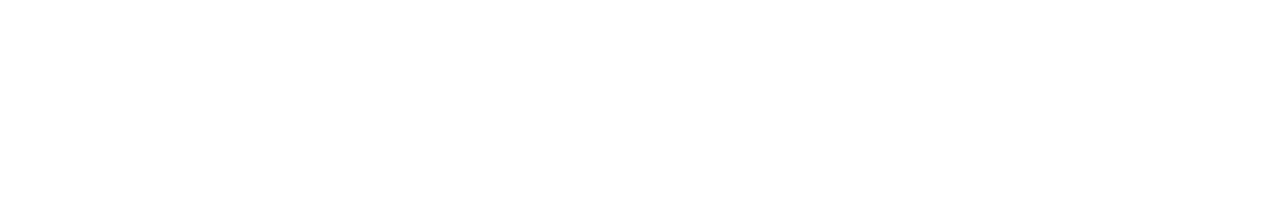
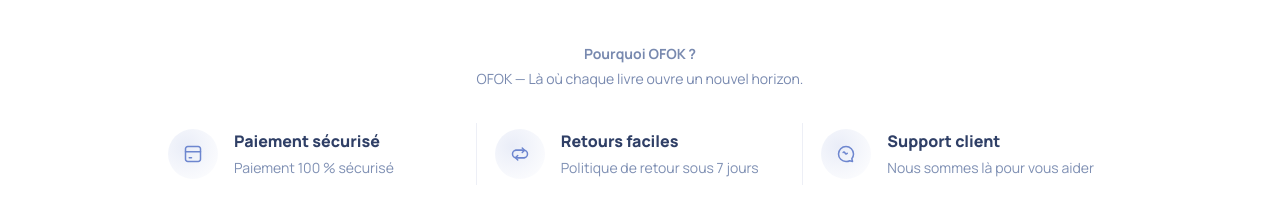
Before and after one commit to loubnaamez10/OFOKstore_website, a React (Vite) app in the folder client/: page / in a window 1280 px wide. Shown: the part 1294-1509 px from the top of the page. Before the commit the page ends 1340 px from the top, so only its background shows below. Built offline with nearby package versions, Linux system fonts and the light colour scheme; no server answers.

Commit message:
the trust bar design

```diff
--- a/client/src/pages/Home.css
+++ b/client/src/pages/Home.css
@@ -398,6 +398,198 @@
   text-align: center;
 }
 
+.home-trust {
+  width: 100%;
+  display: flex;
+  justify-content: center;
+  margin-top: 26px;
+  padding: 0 0 16px;
+}
+
+.home-trust__inner {
+  width: 100%;
+  max-width: 1100px;
+  padding: 0 16px;
+}
+
+.home-trust__intro {
+  margin: 0 0 14px;
+  text-align: center;
+}
+
+.home-trust__intro-title {
+  margin: 0;
+  font-family: "Manrope", "Segoe UI", sans-serif;
+  font-size: 14px;
+  font-weight: 700;
+  line-height: 1.4;
+  color: rgba(90, 111, 157, 0.82);
+}
+
+.home-trust__intro-subtitle {
+  margin: 6px auto 0;
+  max-width: 46rem;
+  font-family: "Manrope", "Segoe UI", sans-serif;
+  font-size: 14px;
+  font-weight: 400;
+  letter-spacing: 0;
+  line-height: 1.4;
+  color: rgba(90, 111, 157, 0.82);
+}
+
+.home-trust__bar {
+  display: flex;
+  align-items: stretch;
+  justify-content: space-between;
+  width: 100%;
+  max-width: 980px;
+  margin: 0 auto;
+  padding: 8px 0;
+  border-radius: 0;
+  background: transparent;
+  box-shadow: none;
+}
+
+.home-trust[dir="rtl"] .home-trust__bar {
+  direction: rtl;
+}
+
+.home-trust[dir="rtl"] .home-trust__item {
+  text-align: right;
+}
+
+.home-trust__sr-only {
+  position: absolute;
+  width: 1px;
+  height: 1px;
+  padding: 0;
+  margin: -1px;
+  overflow: hidden;
+  clip: rect(0, 0, 0, 0);
+  white-space: nowrap;
+  border: 0;
+}
+
+.home-trust__item {
+  min-width: 0;
+  flex: 1 1 0;
+  display: flex;
+  align-items: center;
+  gap: 16px;
+  padding: 18px 18px;
+  position: relative;
+}
+
+.home-trust__item:not(:last-child)::after {
+  content: "";
+  position: absolute;
+  top: 12px;
+  bottom: 12px;
+  right: 0;
+  width: 1px;
+  background: rgba(105, 127, 176, 0.12);
+}
+
+.home-trust[dir="rtl"] .home-trust__item:not(:last-child)::after {
+  right: auto;
+  left: 0;
+}
+
+.home-trust__icon {
+  width: 50px;
+  height: 50px;
+  flex: 0 0 auto;
+  border-radius: 999px;
+  display: grid;
+  place-items: center;
+  color: #6d86cf;
+  background: radial-gradient(circle at 35% 35%, rgba(109, 134, 207, 0.15) 0%, rgba(109, 134, 207, 0.06) 58%, rgba(255, 255, 255, 0.75) 100%);
+}
+
+.home-trust__icon svg {
+  width: 24px;
+  height: 24px;
+}
+
+.home-trust__card-copy {
+  min-width: 0;
+  display: flex;
+  flex-direction: column;
+  gap: 6px;
+}
+
+.home-trust__card-title {
+  margin: 0;
+  font-family: "Manrope", "Segoe UI", sans-serif;
+  font-size: 16px;
+  font-weight: 800;
+  color: #2f3f66;
+}
+
+.home-trust__card-subtitle {
+  margin: 0;
+  font-family: "Manrope", "Segoe UI", sans-serif;
+  font-size: 14px;
+  color: rgba(90, 111, 157, 0.78);
+}
+
+.home-trust__chevron {
+  margin-inline-start: auto;
+  font-size: 22px;
+  line-height: 1;
+  font-weight: 300;
+  color: rgba(90, 111, 157, 0.82);
+}
+
+.home-trust[dir="rtl"] .home-trust__chevron {
+  margin-inline-start: 0;
+  margin-inline-end: auto;
+}
+
+@media (max-width: 1080px) {
+  .home-trust__bar {
+    flex-direction: column;
+    padding: 8px;
+  }
+
+  .home-trust__item:not(:last-child)::after {
+    top: auto;
+    left: 12px;
+    right: 12px;
+    bottom: 0;
+    width: auto;
+    height: 1px;
+  }
+}
+
+@media (max-width: 720px) {
+  .home-trust {
+    margin-top: 20px;
+  }
+
+  .home-trust__support-toggle {
+    gap: 14px;
+  }
+
+  .home-trust__card-title {
+    font-size: 16px;
+  }
+
+  .home-trust__card-subtitle {
+    font-size: 13px;
+  }
+}
+
+@media (max-width: 480px) {
+  .home-trust__inner {
+    padding: 0 8px;
+  }
+
+  .home-trust__intro-subtitle {
+    font-size: 13px;
+  }
+}
+
 @media (max-width: 1080px) {
   .home-new-arrivals__row {
     grid-template-columns: repeat(3, minmax(0, 1fr));
--- a/client/src/pages/Home.jsx
+++ b/client/src/pages/Home.jsx
@@ -4,6 +4,94 @@
 import { useLang } from "../context/LangContext";
 import BookCard from "../components/BookCard";
 import { getLatestBooks } from "../services/books";
+
+const SOCIAL_CONTACTS = {
+  instagramLabel: "@ofokstore",
+  instagramUrl: "https://www.instagram.com/ofokstore/",
+  whatsappLabel: "+213 000 000 000",
+  whatsappUrl: "https://wa.me/213000000000",
+};
+
+const TRUST_ITEMS = {
+  en: {
+    intro: "Why OFOK ?",
+    introSubtitle: "OFOK — Where every book opens a new horizon.",
+    eyebrow: "Why shop with us",
+    title: "Built for trust and support",
+    cards: [
+      {
+        key: "payment",
+        icon: "payment",
+        title: "Secure Payment",
+        subtitle: "100% secure checkout",
+      },
+      {
+        key: "returns",
+        icon: "returns",
+        title: "Easy Returns",
+        subtitle: "7 days return policy",
+      },
+      {
+        key: "support",
+        icon: "support",
+        title: "Customer Support",
+        subtitle: "We’re here to help",
+      },
+    ],
+  },
+  fr: {
+    intro: "Pourquoi OFOK ?",
+    introSubtitle: "OFOK — Là où chaque livre ouvre un nouvel horizon.",
+    eyebrow: "Pourquoi nous choisir",
+    title: "Pensé pour la confiance et l’accompagnement",
+    cards: [
+      {
+        key: "payment",
+        icon: "payment",
+        title: "Paiement sécurisé",
+        subtitle: "Paiement 100 % sécurisé",
+      },
+      {
+        key: "returns",
+        icon: "returns",
+        title: "Retours faciles",
+        subtitle: "Politique de retour sous 7 jours",
+      },
+      {
+        key: "support",
+        icon: "support",
+        title: "Support client",
+        subtitle: "Nous sommes là pour vous aider",
+      },
+    ],
+  },
+  ar: {
+    intro: "لماذا أُفُق ؟",
+    introSubtitle: "أُفُق — حيث يفتح كل كتاب أفقًا جديدًا.",
+    eyebrow: "لماذا تتسوق معنا",
+    title: "مصممة للثقة والدعم",
+    cards: [
+      {
+        key: "payment",
+        icon: "payment",
+        title: "دفع آمن",
+        subtitle: "دفع آمن بنسبة 100٪",
+      },
+      {
+        key: "returns",
+        icon: "returns",
+        title: "إرجاع سهل",
+        subtitle: "سياسة إرجاع لمدة 7 يوماً",
+      },
+      {
+        key: "support",
+        icon: "support",
+        title: "دعم العملاء",
+        subtitle: "نحن هنا لمساعدتك",
+      },
+    ],
+  },
+};
 
 const HERO_TEXT = {
   en: {
@@ -75,6 +163,7 @@
 export default function Home() {
   const { lang } = useLang();
   const t = HERO_TEXT[lang] || HERO_TEXT.en;
+  const trust = TRUST_ITEMS[lang] || TRUST_ITEMS.en;
   const [latestBooks, setLatestBooks] = useState([]);
 
   useEffect(() => {
@@ -168,6 +257,63 @@
           </div>
         </div>
       </section>
+
+      <section className="home-trust" aria-labelledby="home-trust-title" dir={lang === "ar" ? "rtl" : "ltr"}>
+        <div className="home-trust__inner">
+          <div className="home-trust__intro">
+            <p className="home-trust__intro-title">{trust.intro}</p>
+            <p className="home-trust__intro-subtitle">{trust.introSubtitle}</p>
+          </div>
+
+          <div className="home-trust__bar" aria-labelledby="home-trust-title">
+            <h2 id="home-trust-title" className="home-trust__sr-only">
+              {trust.title}
+            </h2>
+
+            {trust.cards.map((card) =>
+              <article key={card.key} className="home-trust__item">
+                <span className="home-trust__icon" aria-hidden="true">
+                  <TrustIcon type={card.icon} />
+                </span>
+                <div className="home-trust__card-copy">
+                  <h3 className="home-trust__card-title">{card.title}</h3>
+                  <p className="home-trust__card-subtitle">{card.subtitle}</p>
+                </div>
+              </article>
+            )}
+          </div>
+        </div>
+      </section>
     </>
   );
 }
+
+function TrustIcon({ type }) {
+  if (type === "payment") {
+    return (
+      <svg viewBox="0 0 24 24" aria-hidden="true">
+        <path d="M4.5 6.75A2.25 2.25 0 0 1 6.75 4.5h10.5a2.25 2.25 0 0 1 2.25 2.25v10.5a2.25 2.25 0 0 1-2.25 2.25H6.75A2.25 2.25 0 0 1 4.5 17.25V6.75Z" fill="none" stroke="currentColor" strokeWidth="1.5" />
+        <path d="M4.5 9.75h15" stroke="currentColor" strokeWidth="1.5" strokeLinecap="round" />
+        <path d="M8.25 15.75h2.25" stroke="currentColor" strokeWidth="1.5" strokeLinecap="round" />
+      </svg>
+    );
+  }
+
+  if (type === "returns") {
+    return (
+      <svg viewBox="0 0 24 24" aria-hidden="true">
+        <path d="M7.5 8.25h8.25c2.071 0 3.75 1.679 3.75 3.75s-1.679 3.75-3.75 3.75h-6" fill="none" stroke="currentColor" strokeWidth="1.5" strokeLinecap="round" strokeLinejoin="round" />
+        <path d="M9.75 13.5 7.5 15.75 9.75 18" fill="none" stroke="currentColor" strokeWidth="1.5" strokeLinecap="round" strokeLinejoin="round" />
+        <path d="M16.5 15.75H8.25c-2.071 0-3.75-1.679-3.75-3.75s1.679-3.75 3.75-3.75h6" fill="none" stroke="currentColor" strokeWidth="1.5" strokeLinecap="round" strokeLinejoin="round" />
+        <path d="M14.25 10.5 16.5 8.25 14.25 6" fill="none" stroke="currentColor" strokeWidth="1.5" strokeLinecap="round" strokeLinejoin="round" />
+      </svg>
+    );
+  }
+
+  return (
+    <svg viewBox="0 0 24 24" aria-hidden="true">
+      <path d="M12 4.5a7.5 7.5 0 0 1 7.5 7.5c0 1.79-.63 3.43-1.69 4.72l.74 2.78-2.84-.76A7.48 7.48 0 0 1 12 19.5c-4.14 0-7.5-3.36-7.5-7.5S7.86 4.5 12 4.5Z" fill="none" stroke="currentColor" strokeWidth="1.5" strokeLinejoin="round" />
+      <path d="M9.15 10.5c.18-.42.45-.6.78-.6.48 0 .75.3 1.05.93.3.63.57 1.12 1.08 1.12.42 0 .8-.25 1.2-.74" fill="none" stroke="currentColor" strokeWidth="1.5" strokeLinecap="round" />
+    </svg>
+  );
+}
```
